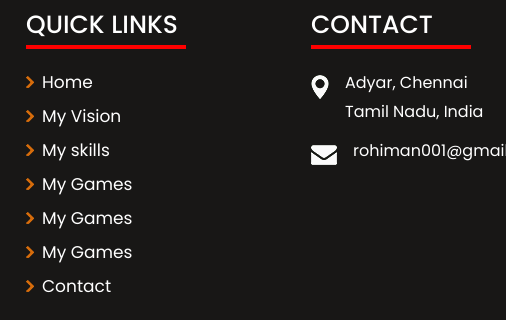
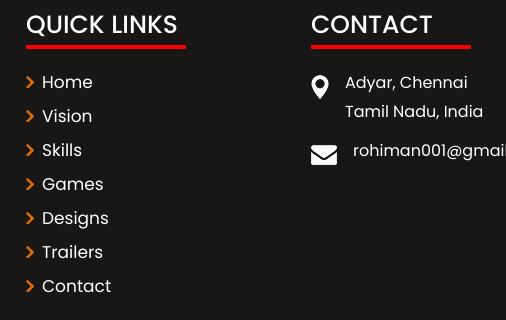
Before and after one commit to rohith-rajkumar/rohith-rajkumar.github.io, a plain HTML site: page index.html in a window 1280 px wide. Shown: the part 7266-7586 px from the top of the page, 774-1280 px from the left. Drawn offline with nearby package versions, Linux system fonts and the light colour scheme.

Commit message:
Update index.html

```diff
--- a/index.html
+++ b/index.html
@@ -420,11 +420,11 @@
                                     <h3>Quick links</h3>
                                     <ul class="Menu_footer">
                                         <li class="active"> <img src="images/3.png" alt="#"> <a href="#home">Home</a> </li>
-                                        <li><img src="images/3.png" alt="#"> <a href="#vision">My Vision</a> </li>
-                                        <li><img src="images/3.png" alt="#"> <a href="#skills">My skills</a> </li>
-                                        <li><img src="images/3.png" alt="#"> <a href="#games">My Games</a> </li>
-                                        <li><img src="images/3.png" alt="#"> <a href="#design">My Games</a> </li>
-                                        <li><img src="images/3.png" alt="#"> <a href="#trailer">My Games</a> </li>
+                                        <li><img src="images/3.png" alt="#"> <a href="#vision">Vision</a> </li>
+                                        <li><img src="images/3.png" alt="#"> <a href="#skills">Skills</a> </li>
+                                        <li><img src="images/3.png" alt="#"> <a href="#games">Games</a> </li>
+                                        <li><img src="images/3.png" alt="#"> <a href="#design">Designs</a> </li>
+                                        <li><img src="images/3.png" alt="#"> <a href="#trailer">Trailers</a> </li>
                                         <li><img src="images/3.png" alt="#"> <a href="#contact">Contact</a> </li>
                                     </ul>
                                 </div>
```
